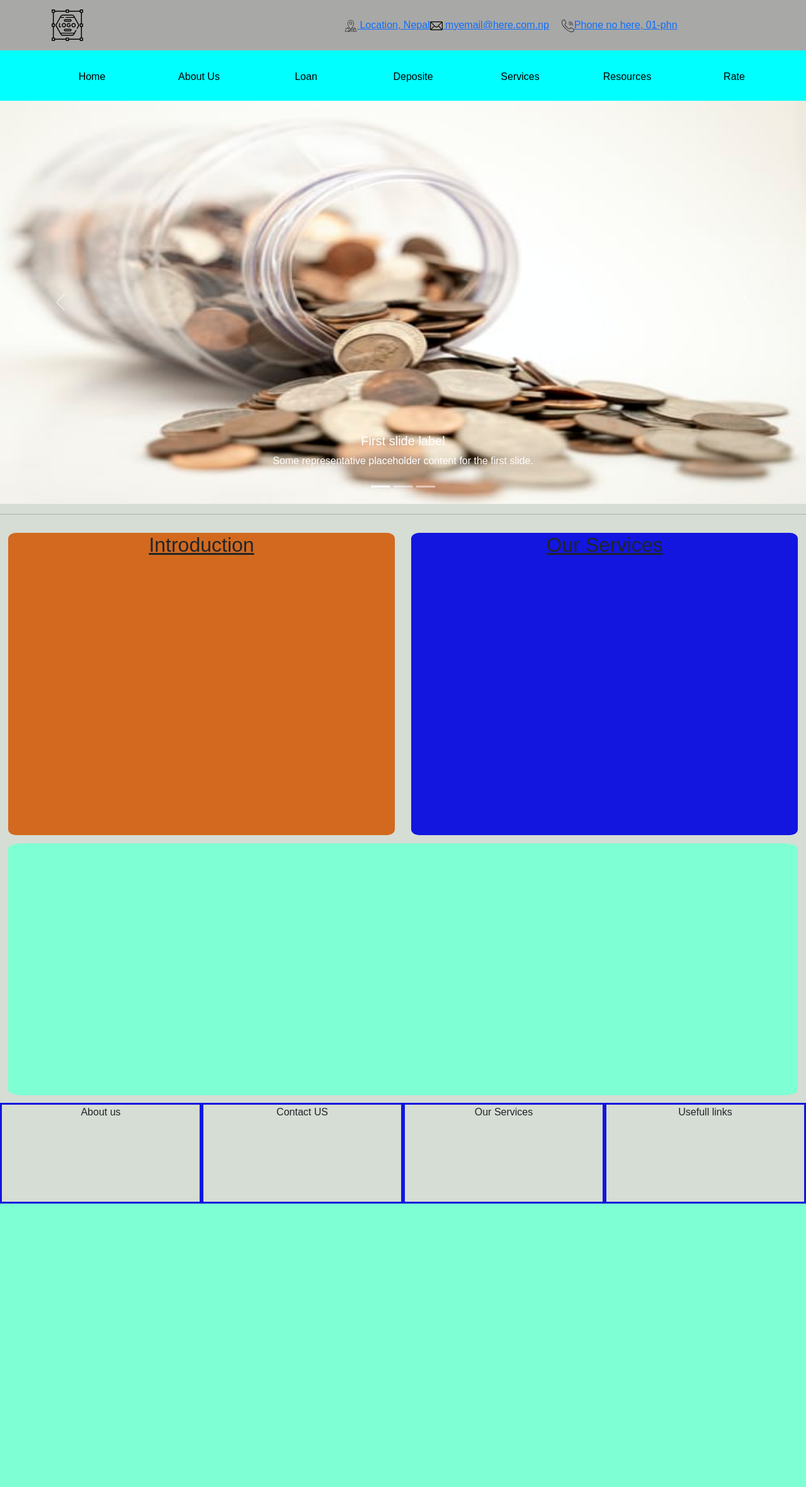
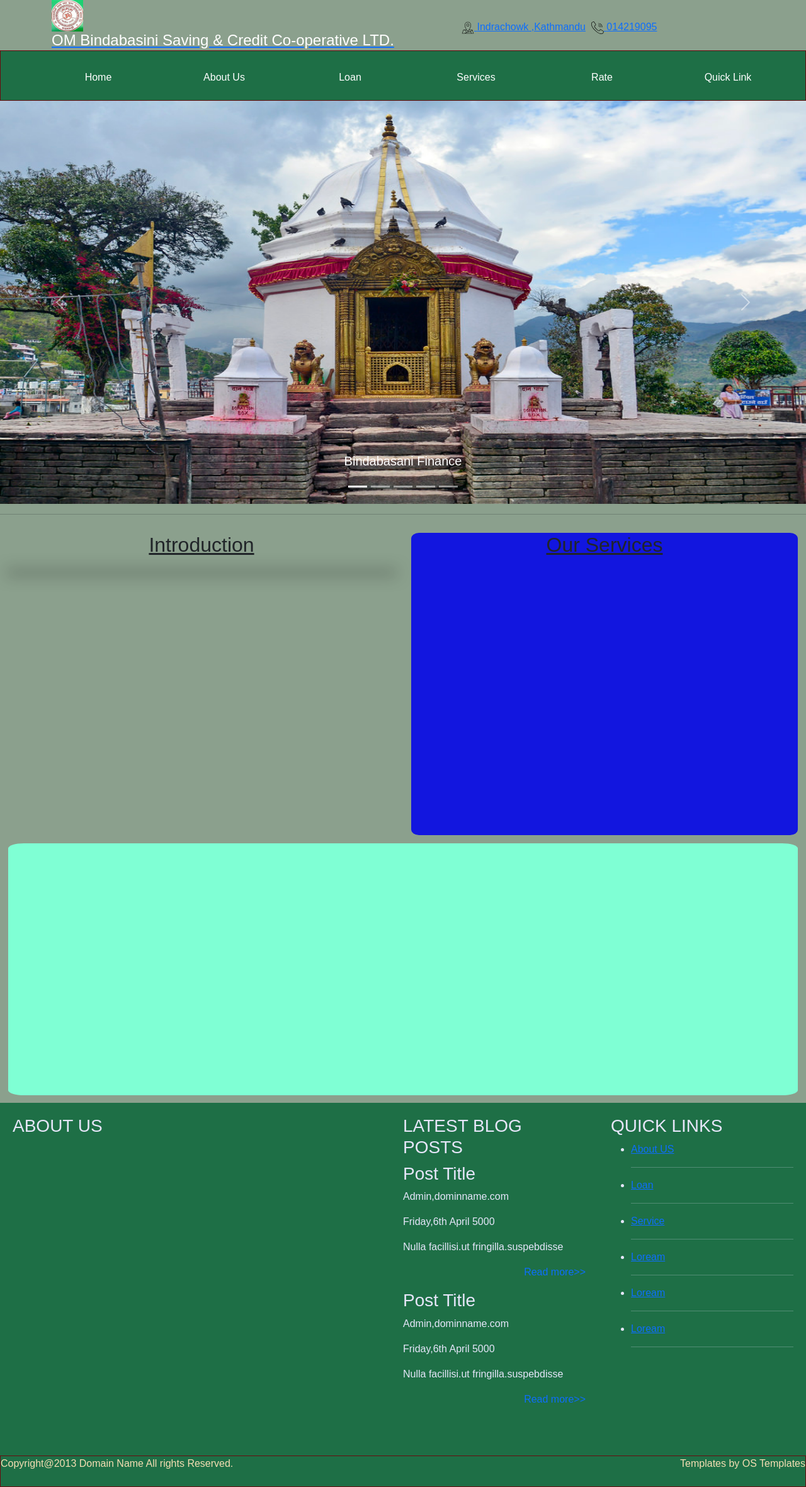
Before and after one commit to Anikkarki/web-finance, a PHP site: page /home.php in a window 1280 px wide. Shown: the whole page at 63% size. Before the commit the page ends 1911 px from the top, so only its background shows below. Run offline with PHP 8.4, Linux system fonts and the light colour scheme; data that the repository does not hold is empty.

Commit message:
user side is being made

```diff
--- a/css/style.css
+++ b/css/style.css
@@ -3,13 +3,14 @@
 	margin: 0;
 }
 body{
-background-color:#d6ddd4 ;
+background-color:#8ba08d ;
 box-sizing: border-box;
 font-family: sans-serif;
 }
 /*menu section*/
 .classynav{
-	background-color: aqua;
+	border:1px solid #690a0e;
+	background-color: #1e6f46;
 	text-align: center;
 	height: 10vh;
 }
@@ -19,36 +20,42 @@ font-family: sans-serif;
 	color: black;
 }
 .classynav ul li{
-	width: 140px;
+	width: 170px;
 	margin: 15px;
 	padding: 15px;
 }
 .classynav ul li a{
 	text-decoration: none;
-	color: black;
+	color: rgb(255, 255, 255);
 }
  .classynav ul li:hover
 {
-	background-color: #a0a19d;
+	background-color: #690a0e;
 	border-radius: 6%;
+	font-size: 15px;
 }
 .sub-menu-1
 {
  display: none;
+
 }
 .classynav ul li:hover .sub-menu-1
 {
 	z-index: 1;
 	display: block;
 	position: absolute;
-	background-color: aqua;
-	margin-top: 15px;
-	margin-left: -10px;
+	border-radius:6%;
+	background-color: #1e6f46;
+	margin-top: 12px;
+	border-color: #690a0e;
+	border: 5px;
+	border:1px solid #690a0e;
 }
 .classynav ul li:hover .sub-menu-1 ul
 {
 	display: block;
-	margin: 10px;
+	margin: 8px;
+
 }
 /*menu section ends*/
 /*top info site*/
@@ -57,7 +64,7 @@ font-family: sans-serif;
     z-index: 1;
     width: 100%;
     height: 80px;
-    background-color: #a8a8a6;;
+    background-color: #8ba08d;
 }
 .header-area .top-header-area .top-contact-info {
     position: relative;
@@ -66,9 +73,8 @@ font-family: sans-serif;
 }
 .top-contact-info d-flex align-items-center  col-md-7 col-sm-12 col-xs-12 , .logo1 , .logo2 , .logo3
 {
-	display: inline-flex;
+display: inline-flex;
 height: 20px;
-width: 20px;
 }
 .img-responsive
 {
@@ -96,11 +102,17 @@ width: 50px;
 }
 .intro-sec
 {
-background-color: chocolate;
 height: 60vh;
 width: 48%;
 border-radius: 2%;
 margin: 1%;
+}
+.intro-sec .about-intro-sec
+{
+	font-size: 130%;
+	-webkit-box-shadow: 0px 17px 23px 3px rgba(26,25,25,0.55);
+-moz-box-shadow: 0px 17px 23px 3px rgba(26,25,25,0.55);
+box-shadow: 0px 17px 23px 3px rgba(26,25,25,0.55);
 }
 .serv-sec
 {
@@ -121,13 +133,66 @@ margin: 1%;
 	margin-left: 1%;
 	margin-right: 1%;
 }
-.container-footer
+
+/*footer*/
+.container-footer-here{
+	display: flex;
+    height: 70vh;
+    background-color: #1e6f46;
+	color: lavender;
+
+}
+.container-footer-here div
 {
-	display: flex;
+	padding: 10px;
+	margin: 10px;
 }
-.about-footer,.contact-footer, .serv-footer, .links-footer
+.link
 {
-	border: 3px solid #1216df;
-	width: 40%;
-	height: 20vh;
+flex: 1;
 }
+.blog
+{
+flex: 1;
+}
+.contact
+{
+flex: 2;
+}
+.footer-rt
+{
+	background-color:#1e6f46;
+	width: 100%;
+    height: 50px;
+    border: 1px solid #690a0e;
+	color: wheat;
+}
+.logo-portion{
+	width: 200vh;
+}
+.about-sec
+{
+	margin-left: 20vh;
+	margin: 10vh;
+	border: 1px black;
+	width: 80%;
+	-webkit-box-shadow: 0px 17px 23px 3px rgba(26,25,25,0.55);
+-moz-box-shadow: 0px 17px 23px 3px rgba(26,25,25,0.55);
+box-shadow: 0px 17px 23px 3px rgba(26,25,25,0.55);
+}
+.containt{
+	margin-left: 20px;
+	margin-bottom: 20px;
+	font-size: 25px;
+}
+.about-sec-ab
+{
+	margin-top: 10vh;
+	margin-left: 20vh;
+	margin-bottom: 20vh;
+	border: 1px black;
+	width: 80%;
+	-webkit-box-shadow: 0px 17px 23px 3px rgba(26,25,25,0.55);
+-moz-box-shadow: 0px 17px 23px 3px rgba(26,25,25,0.55);
+box-shadow: 0px 17px 23px 3px rgba(26,25,25,0.55);
+}
--- a/home.php
+++ b/home.php
@@ -17,9 +17,18 @@
     <button type="button" data-bs-target="#carouselExampleCaptions" data-bs-slide-to="0" class="active" aria-current="true" aria-label="Slide 1"></button>
     <button type="button" data-bs-target="#carouselExampleCaptions" data-bs-slide-to="1" aria-label="Slide 2"></button>
     <button type="button" data-bs-target="#carouselExampleCaptions" data-bs-slide-to="2" aria-label="Slide 3"></button>
+    <button type="button" data-bs-target="#carouselExampleCaptions" data-bs-slide-to="3" aria-label="Slide 4"></button>
+    <button type="button" data-bs-target="#carouselExampleCaptions" data-bs-slide-to="4" aria-label="Slide 5"></button>
   </div>
   <div class="carousel-inner">
-    <div class="carousel-item active">
+  <div class="carousel-item active">
+      <img src="image/5.jpg" class="d-block w-100" alt="...">
+      <div class="carousel-caption d-none d-md-block">
+        <h5>Bindabasani Finance</h5>
+        <p></p>
+      </div>
+    </div>
+    <div class="carousel-item">
       <img src="image/1.jpg" class="d-block w-100" alt="...">
       <div class="carousel-caption d-none d-md-block">
         <h5>First slide label</h5>
@@ -40,6 +49,14 @@
         <p>Some representative placeholder content for the third slide.</p>
       </div>
     </div>
+    <div class="carousel-item">
+      <img src="image/4.jpg" class="d-block w-100" alt="...">
+      <div class="carousel-caption d-none d-md-block">
+        <h5>Fourth slide label</h5>
+        <p>Some representative placeholder content for the Fourth slide.</p>
+      </div>
+    </div>
+
   </div>
   <button class="carousel-control-prev" type="button" data-bs-target="#carouselExampleCaptions" data-bs-slide="prev">
     <span class="carousel-control-prev-icon" aria-hidden="true"></span>
@@ -57,7 +74,16 @@
 <!--Introduction-->
 <div class="intro-sec">
   <u><h2 align=center>Introduction</h2></u>
-  <p></p>
+  <?php
+$con = mysqli_connect('localhost','root','') or die(mysqli_error($con));
+mysqli_select_db($con,'finance') or die(mysqli_error($con));
+$query = "SELECT * FROM aboutus where Ab_title='Introduction'";
+$result = mysqli_query($con,$query)or die(mysqli_error($con));
+$arr = mysqli_fetch_array($result,MYSQLI_ASSOC);
+    ?>
+    <div class="about-intro-sec">
+ <?php echo $arr['Ab_content'];  ?>
+ </div>
 </div>
 <!--Introduction ends-->
 <!--SERVICE-->
--- a/portion/footer.php
+++ b/portion/footer.php
@@ -1,6 +1,57 @@
-<div class="container-footer">
-    <div align="center" class="about-footer">About us</div>
-    <div align="center" class="contact-footer">Contact US</div>
-    <div align="center" class="serv-footer">Our Services</div>
-    <div align="center" class="links-footer">Usefull links</div>
+<!--format next-->
+<div class="container-footer-here">
+                            <div name="ContactUs" class="contact">
+                                    <h3 class="heading">ABOUT US</h3>
+                                    <div class="aboutus-footer">
+  <?php
+$con = mysqli_connect('localhost','root','') or die(mysqli_error($con));
+mysqli_select_db($con,'finance') or die(mysqli_error($con));
+$query = "SELECT * FROM aboutus where Ab_title='Introduction'";
+$result = mysqli_query($con,$query)or die(mysqli_error($con));
+$arr = mysqli_fetch_array($result,MYSQLI_ASSOC);
+    ?>
+    <div class="about-intro-sec">
+ <?php echo $arr['Ab_content'];  ?>
+ </div>
 </div>
+                            </div>
+                            <div name="blogs" class="blog">
+                                    <h3 class="heading" >LATEST BLOG POSTS</h3>
+                                    <h3>Post Title</h3>
+                                    <p>Admin,dominname.com</p>
+                                    <p>Friday,6th April 5000</p>
+                                    <p>Nulla facillisi.ut fringilla.suspebdisse</p>
+                                    <p align="right"><a href="r1.html" style="color:0099FF;text-decoration: none;">Read more>></a></p>
+
+                                    <h3>Post Title</h3>
+                                    <p>Admin,dominname.com</p>
+                                    <p>Friday,6th April 5000</p>
+                                    <p>Nulla facillisi.ut fringilla.suspebdisse</p>
+                                    <p align="right"><a href="r1.html" style="color:0099FF;text-decoration: none;">Read more>></a></p>
+                            </div>
+                            <div name="blogs" class="link">
+
+                                    <h3 class="heading">QUICK LINKS</h3>
+                                    <ul>
+                                    <li><a href="aboutus.php">About US</a></li>
+                                    <hr>
+                                    <li><a href="loan.php">Loan</a></li>
+                                    <hr>
+                                    <li><a href="service.php">Service</a></li>
+                                    <hr>
+                                    <li><a href="">Loream</a></li>
+                                    <hr>
+                                    <li><a href="">Loream</a></li>
+                                    <hr>
+                                    <li><a href="">Loream</a></li>
+                                    <hr>
+                                    </ul>
+
+                                </div>
+
+                        </div>
+                        <div name="main_footer" class="footer-rt">
+
+                            <p style="float: right">Templates by OS Templates</p>
+                            <p>Copyright@2013 Domain Name All rights Reserved.</p>
+                        </div>
--- a/portion/menu.php
+++ b/portion/menu.php
@@ -4,39 +4,42 @@
                 <div class="row h-100 align-items-center">
                     <div class="col-12 d-flex justify-content-between">
                         <!-- Logo Area -->
-                        <div class="logo col-md-5 col-sm-12 col-xs-12">
-                          <a href="/"><img src="image/logo.svg" class="img-responsive"></a>
+                        <div class="logo-portion">
+                          <a href="home.php"><img src="image/logo1.jpeg" class="img-responsive">
+                          <h4 style="color:white;">OM Bindabasini Saving & Credit Co-operative LTD. </h4></a>
                         </div>
 
                         <!-- Top Contact Info -->
-                        <div class="top-contact-info d-flex align-items-center  col-md-7 col-sm-12 col-xs-12">
-                            <a href="#" ><img class="logo1"src="image/location.svg" alt=""> <span>Location, Nepal </span></a>
-                            <a href="mailto:info@sfcl.com.np" ><img class="logo2" src="image/mail.svg" alt=""> <span>myemail@here.com.np</span></a>
-                            <a href="tel:057-525100, 01-4212099" style="margin-left: 20px" ; ><img class="logo3" src="image/call.svg" alt=""><span>Phone no here, 01-phn</span></a>
+                        <div class="top-contact-info d-flex align-items-center  col-md-5 col-sm-12 col-xs-12">
+                            <a href="#" ><img class="logo1"src="image/location.svg" alt=""> <span>Indrachowk ,Kathmandu </span></a>&nbsp;&nbsp;
+                            <a href="tel:014219095"data-original-title="01-4219095"><img class="logo2" src="image/call.svg" alt=""> <span>014219095</span></a>
+
                         </div>
                     </div>
                 </div>
             </div>
         </div>
 
+
+
    <!--menu section start-->
         <div class="classynav">
             <ul>
                <li class="active"><a href="home.php">Home</a></li>
-               <li><a href="aboutus.php">About Us</a></li>
-               <li><a href="loan.php">Loan</a>
+               <li><a href="">About Us</a>
                <div class="sub-menu-1">
                     <ul>
-                        <li><a href="">This</a> </li>
-                        <li><a href="">here</a></li>
-                        <li><a href="">that</a></li>
+                        <li><a href="aboutus.php">Introduction</a> </li>
+                        <li><a href="">Management Team</a></li>
+                        <li><a href="">Share Capital</a></li>
+                        <li><a href="">consultant Team</a></li>
                     </ul>
                 </div>
-                </li>
-               <li><a href="$">Deposite</a></li>
-               <li><a href="%">Services</a></li>
-               <li><a href="!">Resources</a></li>
-               <li><a href="#">Rate</a></li>
+            </li>
+               <li><a href="loan.php" >Loan</a></li>
+               <li><a href="services.php">Services</a></li>
+               <li><a href="rate.php">Rate</a></li>
+               <li><a href="">Quick Link</a></li>
             </ul>
          </div>
 </header>
```
Also changed, not shown: aboutus.php (+30 -0 lines), rate.php (+40 -0 lines), services.php (+13 -0 lines), image/4.jpg (added), image/5.jpg (added), image/lo.jpg (added), image/logo1.jpeg (added).
